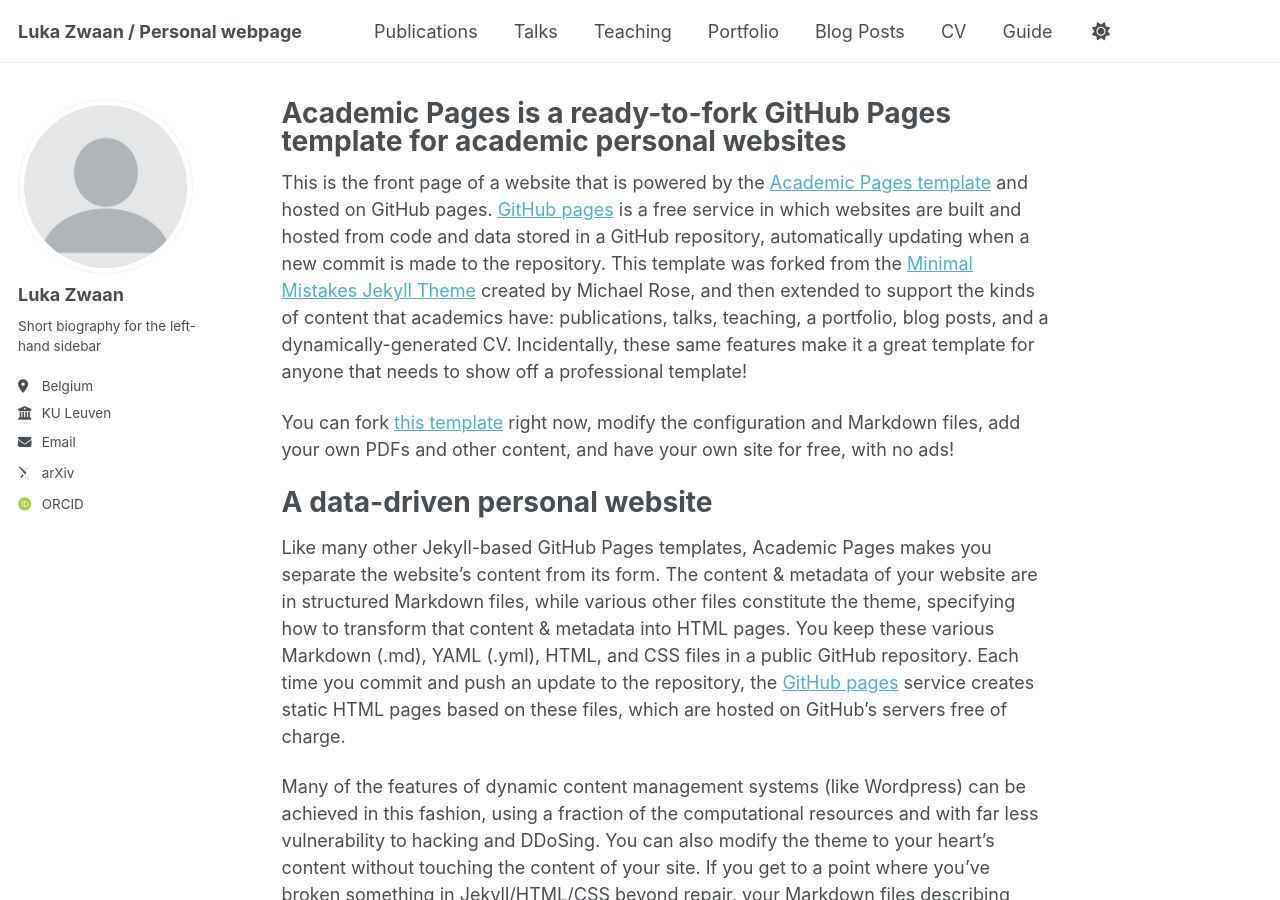
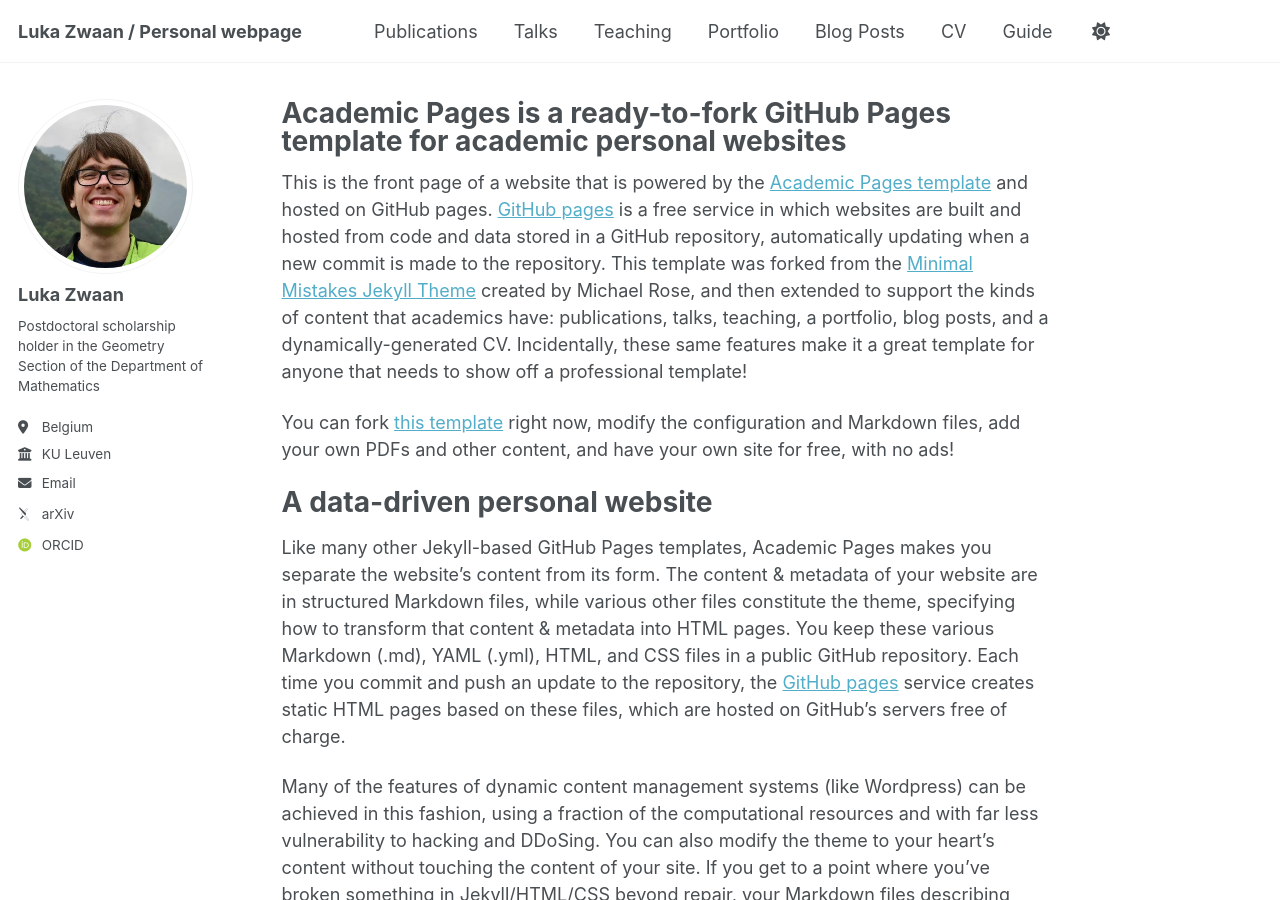
Before and after one commit to LukaZwaan/lukazwaan.github.io, a Jekyll site: the page built from _pages/about.md, in a window 1280 px wide and 900 px high. Built offline with Jekyll 4.4.1, drawn with Linux system fonts in a browser that asks for light colours; some web fonts are replaced; a script bundle is joined from its source files by our own code; library files that are not in the unit come from our copies.

Commit message:
Update _config.yml

```diff
--- a/_config.yml
+++ b/_config.yml
@@ -23,10 +23,10 @@ repository               : "lukazwaan/lukazwaan.github.io"
 #               Additional customization can be done by editing /_includes/author-profile.html
 author:
   # Biographic information
-  avatar           : "profile.png"
+  avatar           : "profile.jpeg"
   name             : "Luka Zwaan"
   pronouns         : # example: "she/her"
-  bio              : "Short biography for the left-hand sidebar"
+  bio              : "Postdoctoral scholarship holder in the Geometry Section of the Department of Mathematics"
   location         : "Belgium"
   employer         : "KU Leuven"
   uri              : # URL
```
